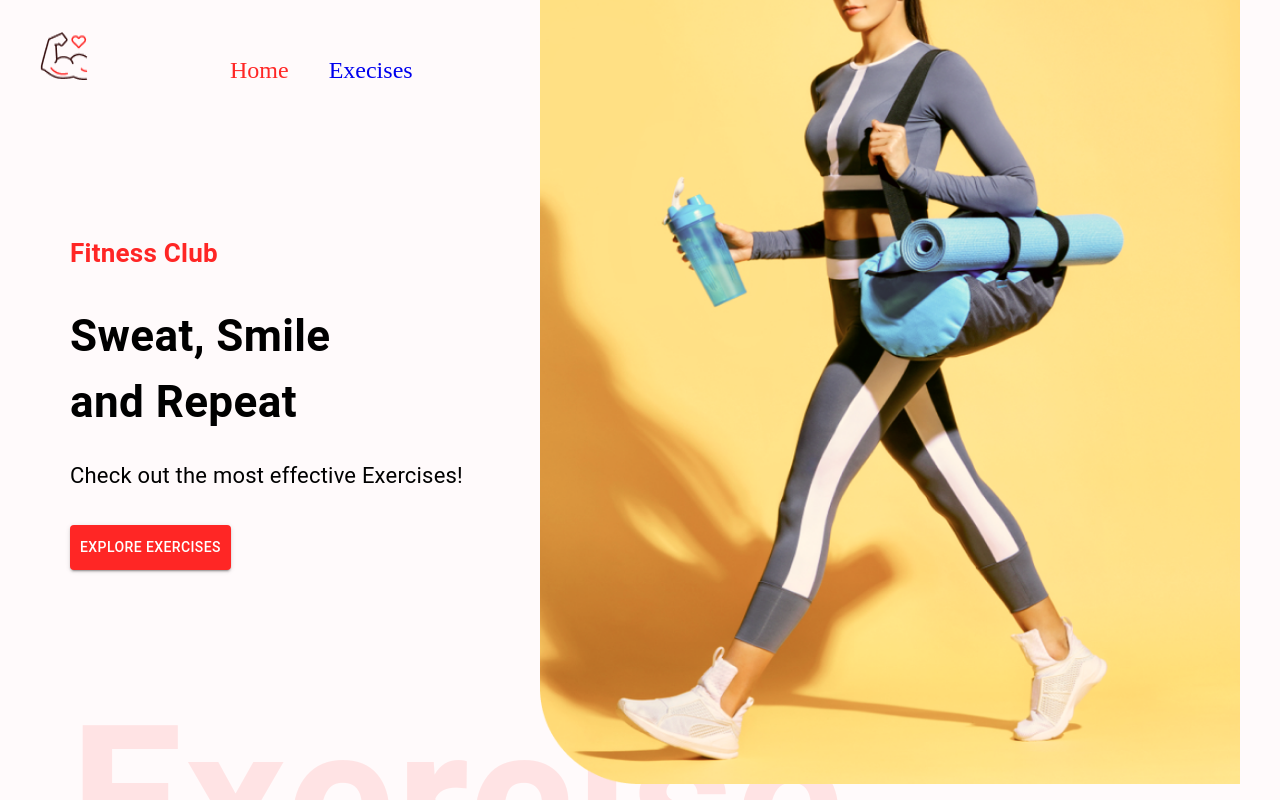
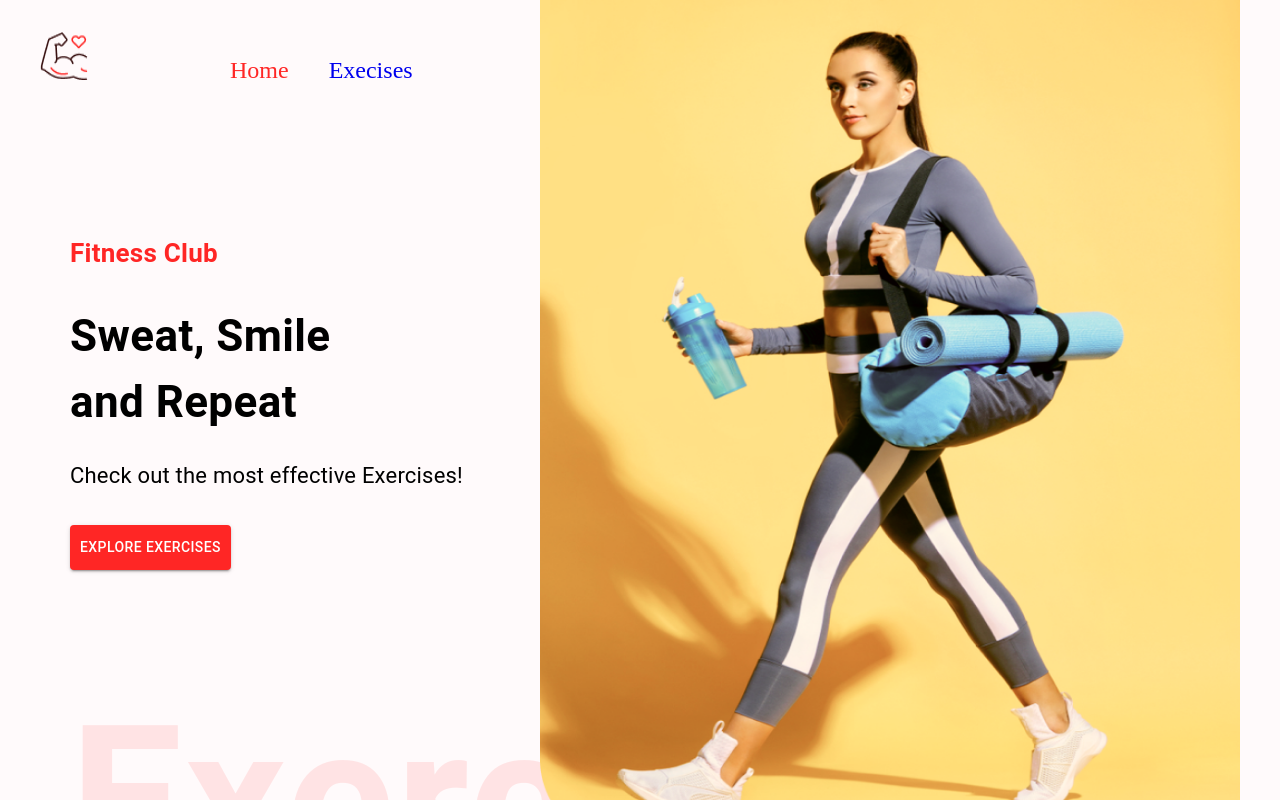
Before and after one commit to VibhourSharma/Fitness-Exercise-app, a React (Create React App) app: page / in a window 1280 px wide. Shown: the top 800 px of the page. Built offline with nearby package versions, Linux system fonts and the light colour scheme.

Commit message:
made changes to image stayles

```diff
--- a/src/index.css
+++ b/src/index.css
@@ -55,9 +55,9 @@ body {
 .hero-banner-img {
   position: absolute;
   right: 40px;
-  top: 0px;
+  top: 116px;
   width: 700px;
-  height: 900px;
+  height: 850px;
   margin-top: -330px;
 }
 
```
